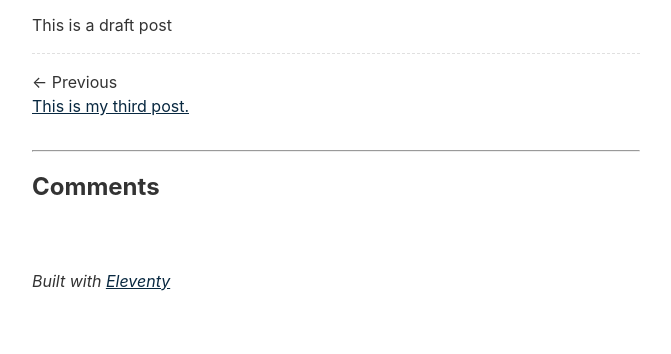
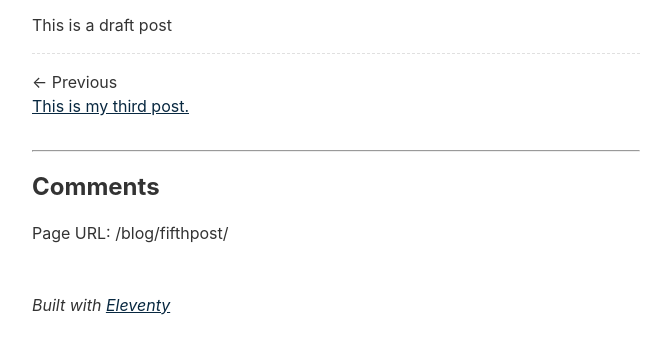
Before and after one commit to blindsight-jl/bookclub, an Eleventy site: page content/blog/fifthpost.md in a window 1280 px wide. Shown: the part 182-536 px from the top of the page, without its empty margins (304-975 px from the left). Built offline with nearby package versions, Linux system fonts and the light colour scheme; Eleventy itself is replaced by a stand-in of ours; some packages are replaced by stand-ins of ours; files that its build step writes are made by us from their sources; what @zachleat/heading-anchors, zod-validation-error would draw is missing.

Commit message:
Utterances fix

```diff
--- a/_includes/layouts/post.njk
+++ b/_includes/layouts/post.njk
@@ -36,3 +36,5 @@ layout: layouts/base.njk
 	crossorigin="anonymous"
 	async>
 </script>
+
+<p>Page URL: {{ page.url }}</p>
```
